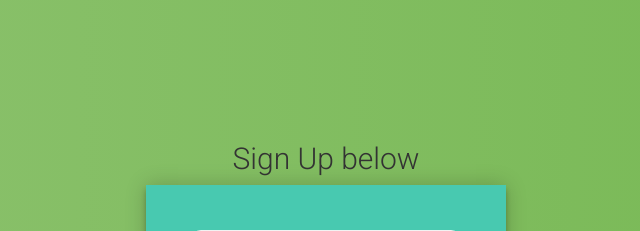
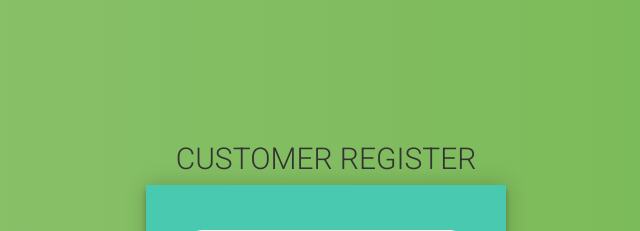
Before and after one commit to Sanga78/Eventticket-booking-system, a PHP site: page /pro/individual_reg.php in a window 1280 px wide. Shown: the part 68-299 px from the top of the page, without its empty margins (314-954 px from the left). Run offline with PHP 8.4, Linux system fonts and the light colour scheme.

Commit message:
Update individual_reg.php
updated the registration template

```diff
--- a/events/pro/individual_reg.php
+++ b/events/pro/individual_reg.php
@@ -71,10 +71,9 @@ alert("We could not register you!.");
 ?>
 <div class="signup-page">
 <div class="login-page">
-        <center><h2>Sign Up below</h2></center>
+        <center><h2>CUSTOMER REGISTER</h2></center>
         <div class="form">
-          <form class="login-form" method="post" role="form" enctype="multipart/form-data" id="signup-form"
-            autocomplete="off">
+          <form class="login-form" method="post" role="form" enctype="multipart/form-data" id="signup-form" autocomplete="off">
                 <!-- json response will be here -->
                 <div id="errorDiv"></div>
                 <!-- json response will be here -->
@@ -97,6 +96,7 @@ alert("We could not register you!.");
                 <p class="message">
                     <a href="#">.</a><br>
                 </p>
+            </form>
         </div>
     </div>
 </div>
```
Lines whose indentation alone changed are shown as unchanged.
